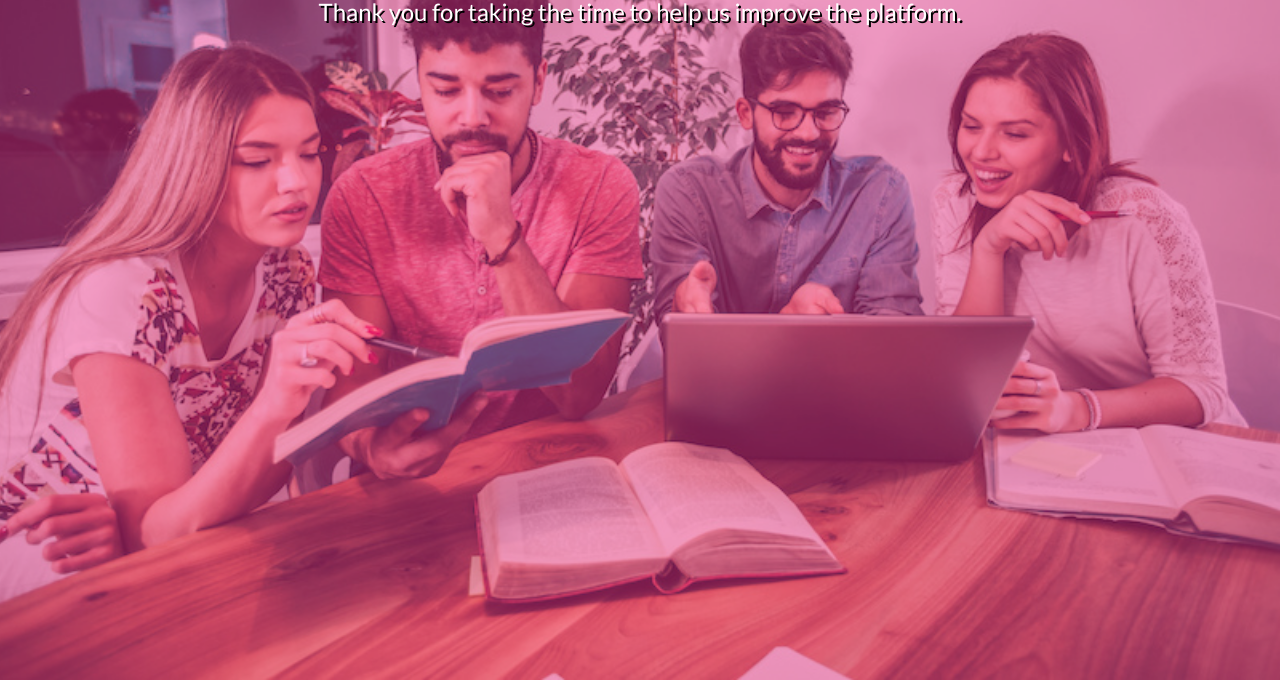
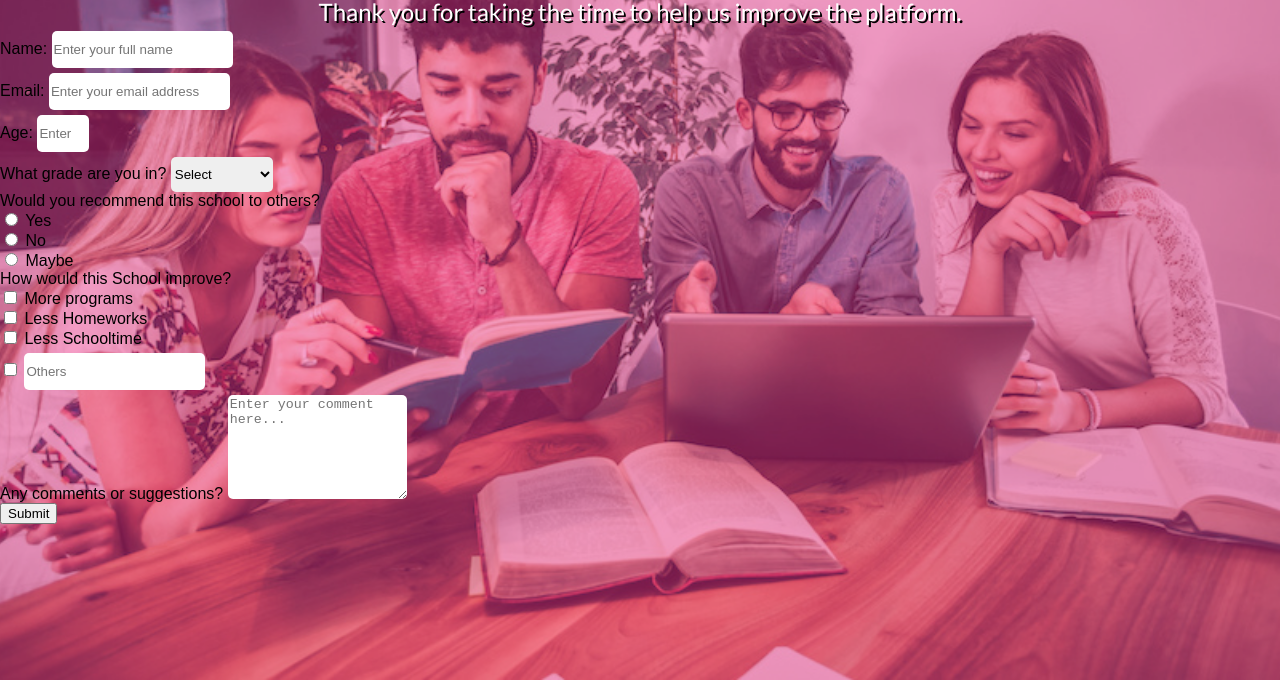
Before and after one commit to edsaur/Survey-form, a plain HTML site: page index.html in a window 1280 px wide. Shown: the part 120-800 px from the top of the page. Drawn offline with Linux system fonts and the light colour scheme.

Commit message:
finish the site

```diff
--- a/index.html
+++ b/index.html
@@ -1,5 +1,6 @@
 <!DOCTYPE html>
 <html lang="en">
+
 <head>
   <meta charset="UTF-8">
   <meta http-equiv="X-UA-Compatible" content="IE=edge">
@@ -10,13 +11,82 @@
 
 <body>
   <main class="bg">
-      <header class="title">
-        <h1 class="t-1">School Survey Form</h1>
-        <p class="subtitle">Thank you for taking the time to help us improve the platform.</p>
-      </header>
+    <header class="title">
+      <h1 class="t-1">School Survey Form</h1>
+      <p class="subtitle">Thank you for taking the time to help us improve the platform.</p>
+    </header>
 
 
-      <div class="survey-form"> </div>
+    <div class="survey-form">
+      <form action="#" class="main-form">
+
+        <div class="form">
+          <label for="Name">Name:</label>
+          <input type="text" name="name" id="full-name" placeholder="Enter your full name" style="height: 35px; border-radius: 5px; border: 0; margin-top: 5px;" required>
+        </div>
+
+        <div class="form">
+          <label for="email">Email:</label>
+          <input type="email" name="email" id="email" placeholder="Enter your email address" style="height: 35px; border-radius: 5px; border: 0; margin-top: 5px;"  required>
+        </div>
+
+        <div class="form">
+          <label for="age">Age:</label>
+          <input type="number" name="Age" id="Age" min="7" max="99" placeholder="Enter your age" style="height: 35px; border-radius: 5px; border: 0; margin-top: 5px;" required>
+        </div>
+
+        <div class="form">
+          <label for="grade">What grade are you in?</label>
+          <select name="grade" id="grade-lvl" style="height: 35px; border-radius: 5px; border: 0; margin-top: 5px;">
+            <option value="" disabled selected>Select</option>
+            <option value="Gr-School">Grade School</option>
+            <option value="hi-school">High School</option>
+            <option value="College">College</option>
+            <option value="employee">Staff</option>
+          </select>
+        </div>
+
+        <div class="form">
+          <label for="recommendation">Would you recommend this school to others?</label>
+          <div class="radio">
+            <input type="radio" name="reco" id="yes">
+            <label for="Yes">Yes</label><br>
+            <input type="radio" name="reco" id="no">
+            <label for="no">No</label><br>
+            <input type="radio" name="reco" id="maybe">
+            <label for="maybe">Maybe</label>
+          </div>
+        </div>
+
+        <div class="form">
+          <label for="improvements">How would this School improve?</label>
+          <div class="checkbox">
+            <input type="checkbox" name="improvements" id="prgrms">
+            <label for="improvements">More programs</label><br>
+            <input type="checkbox" name="improvements" id="HW">
+            <label for="HW">Less Homeworks</label><br>
+            <input type="checkbox" name="improvements" id="time">
+            <label for="time">Less Schooltime</label><br>
+            <input type="checkbox" name="improvements" id="others">
+            <input type="text" name="improvements" id="others" placeholder="Others" style="height: 35px; border-radius: 5px; border: 0; margin-top: 5px;">
+          </div>
+        </div>
+
+        <div class="form">
+          <label for="comments">
+            Any comments or suggestions?
+          </label>
+          <textarea type="text" name="suggestions" id="suggestions" style="height: 100px; border-radius: 5px; border: 0; margin-top: 5px;" placeholder="Enter your comment here..."></textarea>
+        </div>
+
+        <div class="form">
+          <button type="submit" id="submit" class="submit-button">Submit</button>
+        </div>
+
+    </div>
+    </form>
+
   </main>
 </body>
+
 </html>
```
